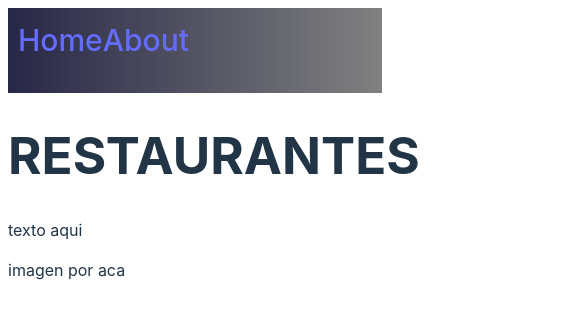
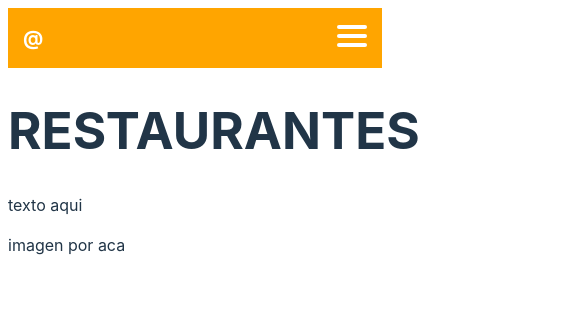
Before and after one commit to juandape/frontend-topv29-restaurantes, a React (Vite) app: page / in a window 390 px wide. Shown: the top 318 px of the page, 585 px wide, since content can reach past the window. Built offline with nearby package versions, Linux system fonts and the light colour scheme.

Commit message:
feat: header and menu

```diff
--- a/src/components/header/Header.jsx
+++ b/src/components/header/Header.jsx
@@ -1,22 +1,29 @@
 import { NavLink } from 'react-router-dom';
-import React from 'react';
+import React, { useState } from 'react';
 import './header.css';
-// import { react } from '@babel/types';
 
 function Header() {
+  const [isOpen, setIsOpen] = useState(false);
+
+  const handleClick = () => {
+    setIsOpen(!isOpen);
+  };
+
   return (
-    <div className='header-container'>
-      <nav>
-        <div className='header-container__list'>
-          <div className>
-            <NavLink to='/'> Home </NavLink>
-          </div>
-          <div>
-            <NavLink to='/about'> About </NavLink>
-          </div>
-        </div>
-      </nav>
-    </div>
+    <nav className='header-container'>
+      <div className='header-container__logo'>@</div>
+      <div className={`header-container__items ${isOpen && 'open'}`}>
+        <div><NavLink to='/'> HOME </NavLink></div>
+        <div><NavLink to='/'> RESTAURANT </NavLink></div>
+        <div><NavLink to='/'> PAGES </NavLink></div>
+        <div><NavLink to='/about'> ABOUT </NavLink></div>
+      </div>
+      <div className={`header-container--toggle ${isOpen && 'open'}`} onClick={handleClick}>
+        <span></span>
+        <span></span>
+        <span></span>
+      </div>
+    </nav>
   );
 }
 
--- a/src/components/header/header.css
+++ b/src/components/header/header.css
@@ -1,13 +1,73 @@
 .header-container {
-  background-image: linear-gradient(to right, rgb(39, 39, 71), gray);
-  padding: 10px;
-  position: sticky;
-  top: 0;
+  background: orange;
+  height: 60px;
+  display: flex;
+  justify-content: space-between;
+  align-items: center;
+  width: 100%;
 }
 
-.header-container__list {
-  /* list-style: none; */
+.header-container__items {
   display: flex;
-  font-size: 30px;
-  margin-bottom: 20px;
+  position: relative;
+  padding: 200px;
+  gap: 50px;
+
 }
+
+.header-container__logo {
+  font-weight: bold;
+  font-size: 20px;
+  margin: 15px;
+  color: white;
+}
+
+.header-container--toggle {
+  display: none;
+}
+
+@media (max-width: 768px) {
+  .header-container__items {
+    position: absolute;
+    background: orange;
+    top: 60px;
+    left: 0;
+    display: flex;
+    flex-direction: column;
+    width: 100%;
+    height: -webkit-fill-available;
+    transform: translateX(100%);
+    transition: 0.3s ease all;
+  }
+
+  .header-container__items.open {
+    transform: translateX(0) !important;
+  }
+
+  .header-container--toggle {
+    display: flex !important;
+    flex-direction: column;
+    margin: 15px;
+  }
+
+  .header-container--toggle span {
+    width: 30px;
+    height: 4px;
+    background-color: white;
+    margin-bottom: 5px;
+    border-radius: 2px;
+    transform-origin: 5px 0px;
+    transition: all 0.2s linear;
+  }
+  .header-container--toggle.open > span {
+    transform: rotate(45deg) translate(0px, 0px);
+  }
+
+  .header-container--toggle.open > span:nth-child(2) {
+    display: none;
+  }
+
+  .header-container--toggle.open > span:nth-child(3) {
+    transform: rotate(-45deg) translate(-5px, 1px);
+  }
+}
--- a/src/main.css
+++ b/src/main.css
@@ -16,7 +16,7 @@
 
 a {
   font-weight: 500;
-  color: #646cff;
+  color: white;
   text-decoration: inherit;
 }
 a:hover {
@@ -61,7 +61,7 @@ button:focus-visible {
     background-color: #ffffff;
   }
   a:hover {
-    color: #747bff;
+    color: #434347;
   }
   button {
     background-color: #f9f9f9;
```
Also changed, not shown: .eslintrc.cjs.
